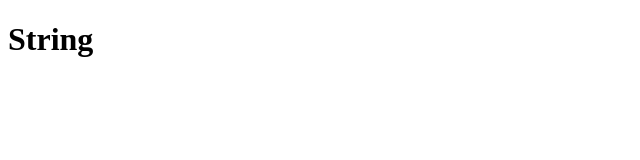
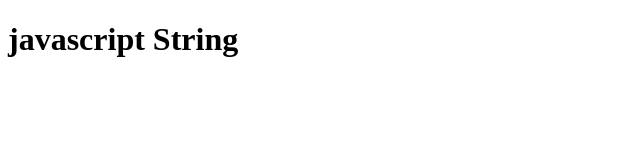
Before and after one commit to rashidkhan12344/js.class, a plain HTML site: page string/index.html in a window 1280 px wide. Shown: the whole page, without its empty margins (0-640 px from the left). Drawn offline with Linux system fonts and the light colour scheme.

Commit message:
new file

```diff
--- a/String class-5/index.html
+++ b/string/index.html
@@ -7,7 +7,8 @@
     <title>string</title>
 </head>
 <body>
-    <h1>String</h1>
+    <h1>javascript String</h1>
+
 
     <script src="myscript.js"></script>
 </body>
```
Also changed, not shown: String class-5/myscript.js (deleted, +0 -58 lines), string/myscript.js (added, +497 -0 lines).
